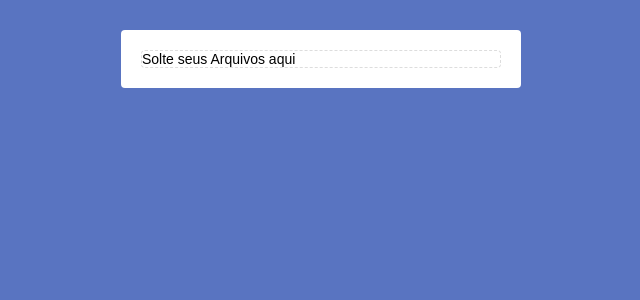
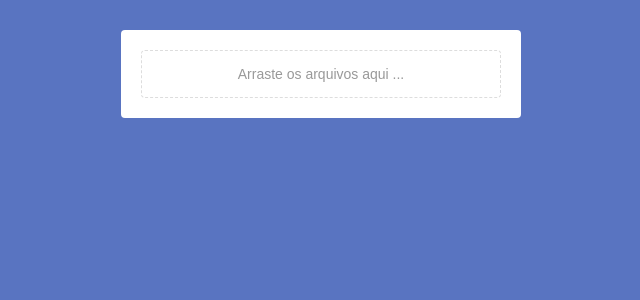
Before and after one commit to vschagas/Upload_Files, a React (Create React App) app in the folder frontend/: page / in a window 1280 px wide. Shown: the top 300 px of the page, without its empty margins (319-959 px from the left). Built offline with nearby package versions, Linux system fonts and the light colour scheme.

Commit message:
feat: add render Drag message

```diff
--- a/frontend/src/components/Uploads/index.js
+++ b/frontend/src/components/Uploads/index.js
@@ -2,6 +2,17 @@ import React, { Component } from 'react'
 import Dropzone from 'react-dropzone'
 
 import { DropContainer, UPloadMessage } from './styles'
+
+const renderDragMessage = (isDragActive, isDragReject) => {
+  if (!isDragActive) {
+    return <UPloadMessage>Arraste os arquivos aqui ...</UPloadMessage>
+  }
+  if (isDragReject) {
+    return <UPloadMessage type='error'>Arquvo não suportado</UPloadMessage>
+  }
+
+  return <UPloadMessage type='success'>solte os aquivos aqui</UPloadMessage>
+};
 
 export default class Upload extends Component {
   render() {
@@ -14,7 +25,7 @@ export default class Upload extends Component {
           isDragReject={ isDragReject }
           >
             <input { ...getInputProps() }/>
-            Solte seus Arquivos aqui
+            { renderDragMessage(isDragActive, isDragReject)}
           </DropContainer>
         )}
 
--- a/frontend/src/components/Uploads/styles.js
+++ b/frontend/src/components/Uploads/styles.js
@@ -15,10 +15,22 @@ export const DropContainer = styled.div.attrs({
   border-radius: 4px;
   cursor: pointer;
 
-  transition: 0.2s ease
+  transition: height 0.2s ease;
 
   ${ props => props.isDragActive && dradActive };
   ${ props => props.isDragReject && dragReject };
 `
 
-export const UPloadMessage = styled.p``;
+const messageColor = {
+  default: '#999',
+  error: '#e57878',
+  success: '#78e5d5'
+}
+
+export const UPloadMessage = styled.p`
+  display: flex;
+  color: ${props => messageColor[props.type || 'default']};
+  justify-content: center;
+  align-items: center;
+  padding: 15px 0;
+`;
```
